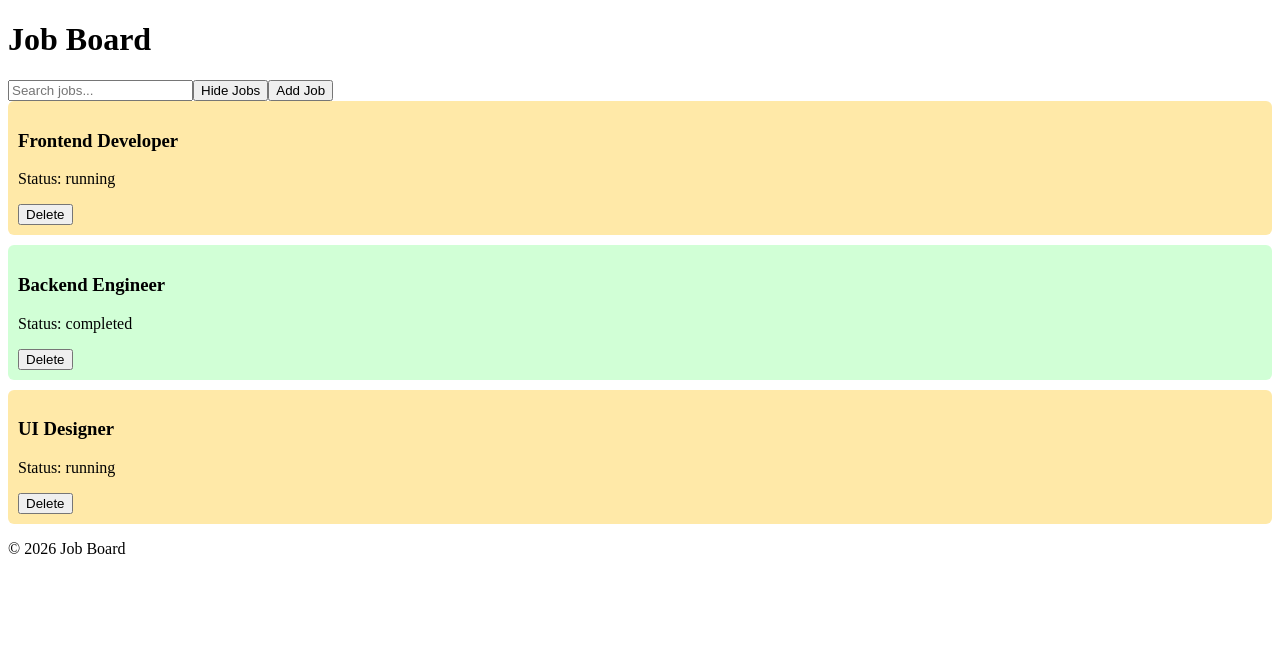
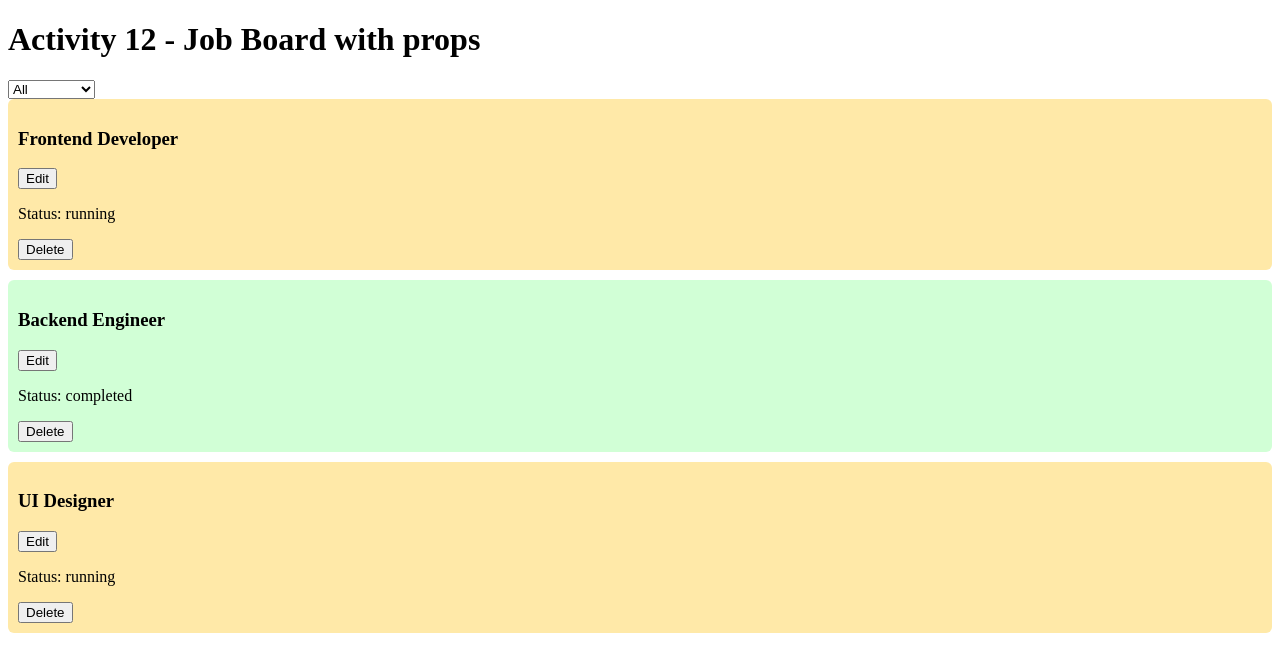
Before and after one commit to nathanfell32-debug/my-first-react-app, a React (Create React App) app: page / in a window 1280 px wide. Shown: the top 672 px of the page. Built offline with nearby package versions, Linux system fonts and the light colour scheme.

Commit message:
practical-activity-12- Building a Modular Job Board with Props
Building a Modular Job Board with Props
Objective: Create a React application that displays a list of jobs, allows deletion of jobs, and demonstrates the use of props for passing data and functions between components.

```diff
--- a/src/App.js
+++ b/src/App.js
@@ -1,62 +1,54 @@
 import React, { useState } from 'react';
-import Header from "./activity-11/Header";
-import Footer from "./activity-11/Footer";
-import JobList from "./activity-11/JobList";
+import JobList from "./activity-12/JobList";
 
 
 function App() {
   const [jobs, setJobs] = useState([
-    { id: 1, title: "Frontend Developer", status: "running" },
-    { id: 2, title: "Backend Engineer", status: "completed" },
-    { id: 3, title: "UI Designer", status: "running" }
+    { id: 1, name: "Frontend Developer", status: "running" },
+    { id: 2, name: "Backend Engineer", status: "completed" },
+    { id: 3, name: "UI Designer", status: "running" }
   ]);
 
-  const [showJobs, setShowJobs] = useState(true);
-  const [searchTerm, setSearchTerm] = useState("");
-
-  //add job
-  const addJob = () => {
-    const newJob = {
-      id: jobs.length + 1,
-      title: "New Job",
-      status: "Running"
-    };
-    setJobs([...jobs, newJob]);
-  };
+  //bonus challenge edit job feature
+  const handleEditJob = (id, newName) => {
+    setJobs(
+      jobs.map((job) =>
+      job.id === id ? { ...job, name: newName } : job
+    )
+  );
+};
 
   //delete job
-  const deleteJob = (id) => {
+  const handleDeleteJob = (id) => {
     setJobs(jobs.filter((job) => job.id !== id));
   };
 
-  //filter jobs
-  const filteredJobs = jobs.filter((job) =>
-  job.title.toLowerCase().includes(searchTerm.toLowerCase())
-);
+  //bonus challenge filter by status
+  const [statusFilter, setStatusFilter] = useState("all");
+
+  const filteredJobs = jobs.filter((job) => {
+    if (statusFilter === "all") return true;
+    return job.status === statusFilter;
+  });
 
    return (
     <div className="App">
-      <Header />
+      <h1>Activity 12 - Job Board with props</h1>
+      {/* bonus challenge Filter dropdown */}
+      <select
+        value={statusFilter}
+        onChange={(e) => setStatusFilter(e.target.value)}
+      >
+        <option value="all">All</option>
+        <option value="running">Running</option>
+        <option value="completed">Completed</option>
+      </select>
 
-    {/* search bar */}
-    <input
-      type="text"
-      placeholder="Search jobs..."
-      value={searchTerm}
-      onChange={(e) => setSearchTerm(e.target.value)}
-    />
-    {/* toggle button */}
-    <button onClick={() => setShowJobs(!showJobs)}>
-      {showJobs ? "Hide Jobs" : "Show Jobs"}
-    </button>
-
-    {/* add job */}
-    <button onClick={addJob}>Add Job</button>
-
-    {/* job list */}
-    {showJobs && <JobList jobs={filteredJobs} deleteJob={deleteJob} />}
-
-      <Footer />
+      <JobList
+        jobs={filteredJobs}
+        onDeleteJob={handleDeleteJob}
+        onEditJob={handleEditJob}   // BONUS CHALLENGE 2
+      />
     </div>
    );
 }
--- /dev/null
+++ b/src/activity-12/JobItem.jsx
@@ -0,0 +1,57 @@
+import { useState } from "react";
+
+const JobItem = ({ job, onDeleteJob, onEditJob }) => {
+
+     //bonuis challenge edit job feature
+  const [isEditing, setIsEditing] = useState(false);
+  const [text, setText] = useState(job.name);
+
+    //bonus challenge error handling
+    if (!job) {
+        return (
+            <div style={{ background: "#ffcccc", padding: "10px" }}>
+                Error: Job data missing
+            </div>
+        );
+    }
+    const style = {
+        backgroundColor: job.status === "completed" ? "#d1ffd6" : "#ffe9a8",
+        padding: "10px",
+        marginBottom: "10px",
+        borderRadius: "6px"
+    };
+
+  const saveEdit = () => {
+    onEditJob(job.id, text);
+    setIsEditing(false);
+  };
+
+  return (
+    <div style={style}>
+      {isEditing ? (
+        <>
+          <input
+            value={text}
+            onChange={(e) => setText(e.target.value)}
+          />
+          <button onClick={saveEdit}>Save</button>
+        </>
+      ) : (
+        <>
+          <h3>{job.name}</h3>
+          <button onClick={() => setIsEditing(true)}>
+            Edit
+          </button>
+        </>
+      )}
+
+      <p>Status: {job.status}</p>
+
+      <button onClick={() => onDeleteJob(job.id)}>
+        Delete
+      </button>
+    </div>
+  );
+};
+
+export default JobItem;
--- /dev/null
+++ b/src/activity-12/JobList.jsx
@@ -0,0 +1,18 @@
+import JobItem from "./JobItem";
+
+const JobList = ({ jobs, onDeleteJob, onEditJob }) => {
+    return (
+        <div>
+            {jobs.map((job) => (
+              <JobItem
+               key={job.id}
+               job={job}
+               onDeleteJob={onDeleteJob}
+               onEditJob={onEditJob} //bonus challenge
+            />
+          ))}
+        </div>
+    );
+};
+
+export default JobList;
```
